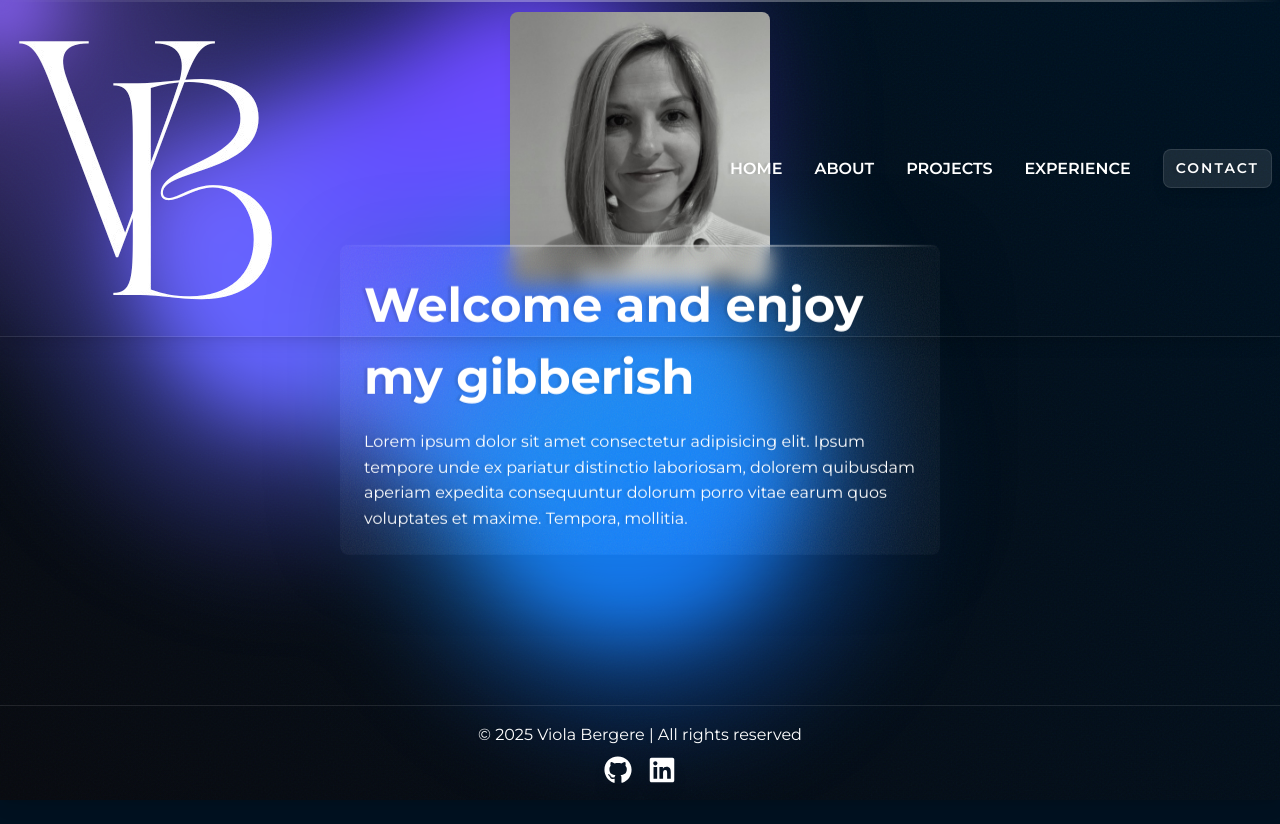
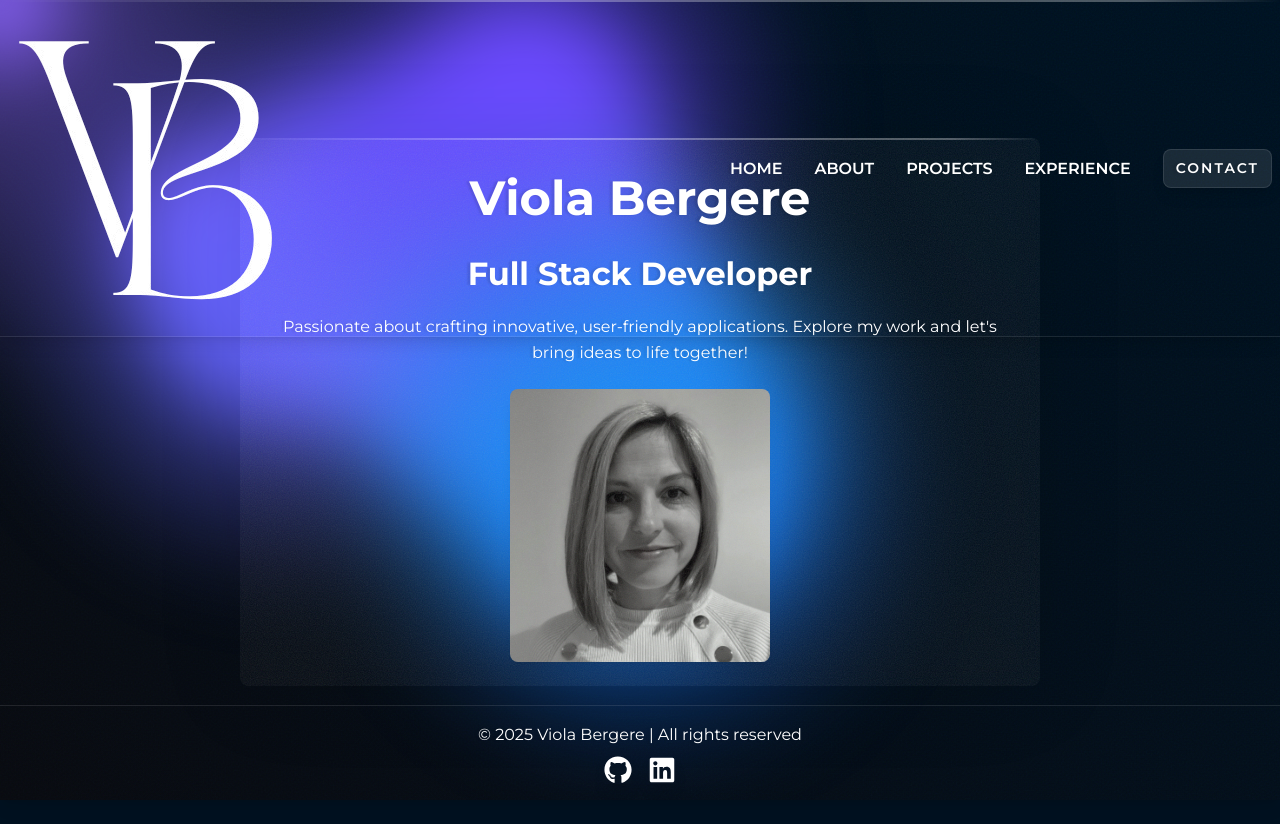
Before and after one commit to violaberg/portfolio, a Next.js app: page / in a window 1280 px wide. Before the commit the page ends 800 px from the top, so only its background shows below. Built offline with nearby package versions, Linux system fonts and the light colour scheme.

Commit message:
style: adjust home page styling

```diff
--- a/src/app/globals.css
+++ b/src/app/globals.css
@@ -118,13 +118,9 @@ footer {
 }
 
 .card {
-  position: absolute;
-  top: 50%;
-  left: 50%;
   z-index: 10;
-  transform: translate(-50%, -50%);
   user-select: none;
-  max-width: 600px;
+  max-width: 800px;
   padding: 24px;
   -webkit-backdrop-filter: blur(10px);
   backdrop-filter: blur(10px);
--- a/src/app/page.jsx
+++ b/src/app/page.jsx
@@ -4,9 +4,10 @@ import portfolioImage from "/public/images/portfolio-img.JPEG";
 
 const Home = () => {
   return (
-    <div className="items-center justify-items-center">
-      <main className="flex flex-col gap-8 row-start-2 items-center sm:items-start">
-        <div className="card">
+    <div className="container flex items-center justify-center min-h-screen">
+        {/* Card with Text and Image */}
+        <div className="card flex flex-col gap-6 items-center sm:items-start">
+          {/* SVG Noise */}
           <svg
             viewBox="0 0 100% 100%"
             xmlns="http://www.w3.org/2000/svg"
@@ -27,26 +28,31 @@ const Home = () => {
               filter="url(#noiseFilter)"
             />
           </svg>
-          <div className="content">
-            <h1>Welcome and enjoy my gibberish</h1>
-            <p>
-              Lorem ipsum dolor sit amet consectetur adipisicing elit. Ipsum
-              tempore unde ex pariatur distinctio laboriosam, dolorem quibusdam
-              aperiam expedita consequuntur dolorum porro vitae earum quos
-              voluptates et maxime. Tempora, mollitia.
+
+          {/* Text Section */}
+          <div className="content flex-1">
+            <h1 className="text-center">
+              Viola Bergere
+            </h1>
+            <h2 className="text-center">Full Stack Developer</h2>
+            <p className="mt-4 text-center">
+              Passionate about crafting innovative, user-friendly applications.
+              Explore my work and let's bring ideas to life together!
             </p>
           </div>
-        </div>
+
           {/* Image Section */}
-      <div className="flex-1">
+          <div className="flex-1 mx-auto">
             <Image
               src={portfolioImage}
               alt="Viola Bergere"
-          className="relative rounded-lg shadow-lg"
+              className="rounded-lg shadow-lg"
               width={260}
+              height={260}
             />
           </div>
-      </main>
+        </div>
+
       <footer className="row-start-3 flex gap-6 flex-wrap items-center justify-center"></footer>
     </div>
   );
```
Lines whose indentation alone changed are shown as unchanged.
